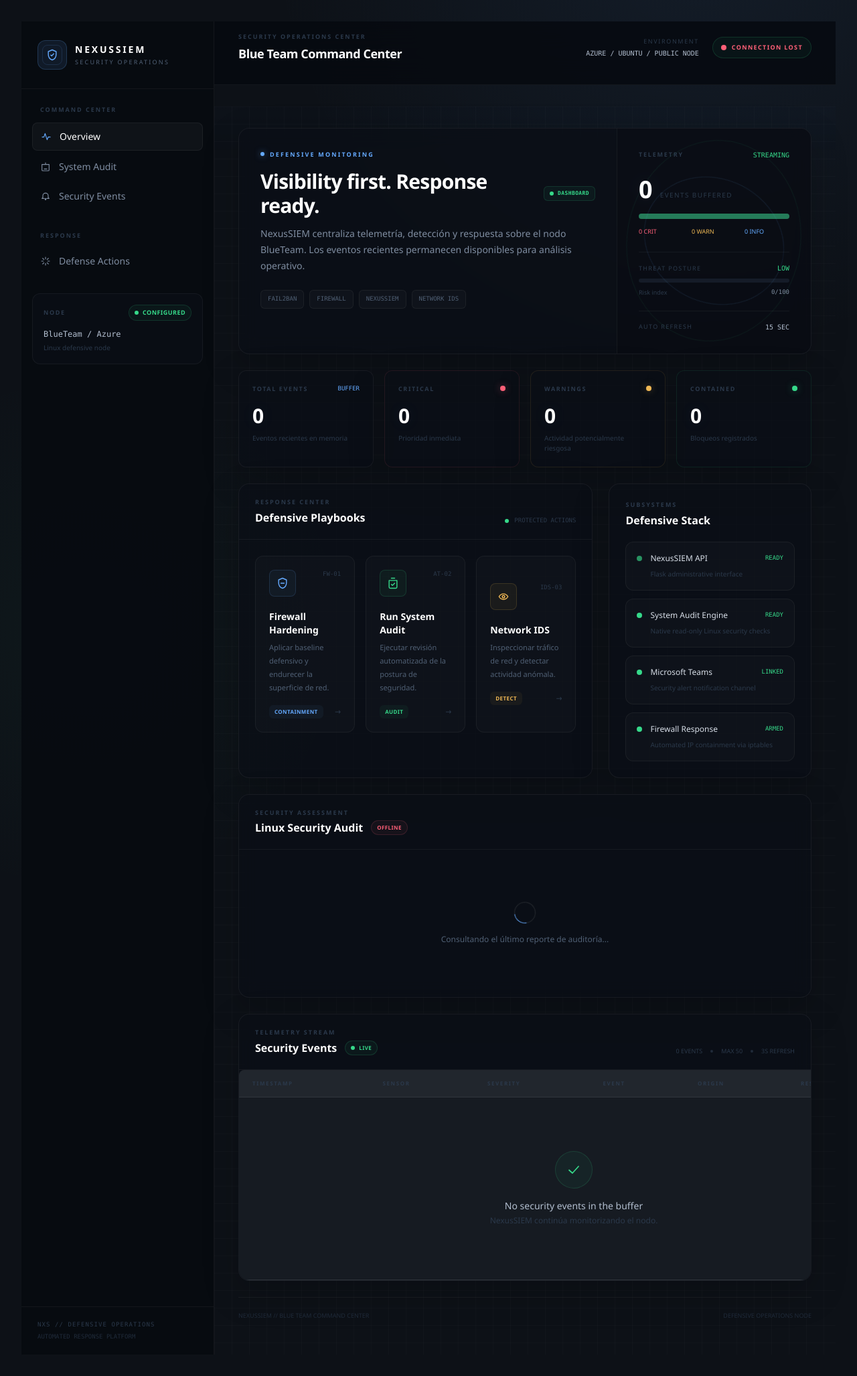
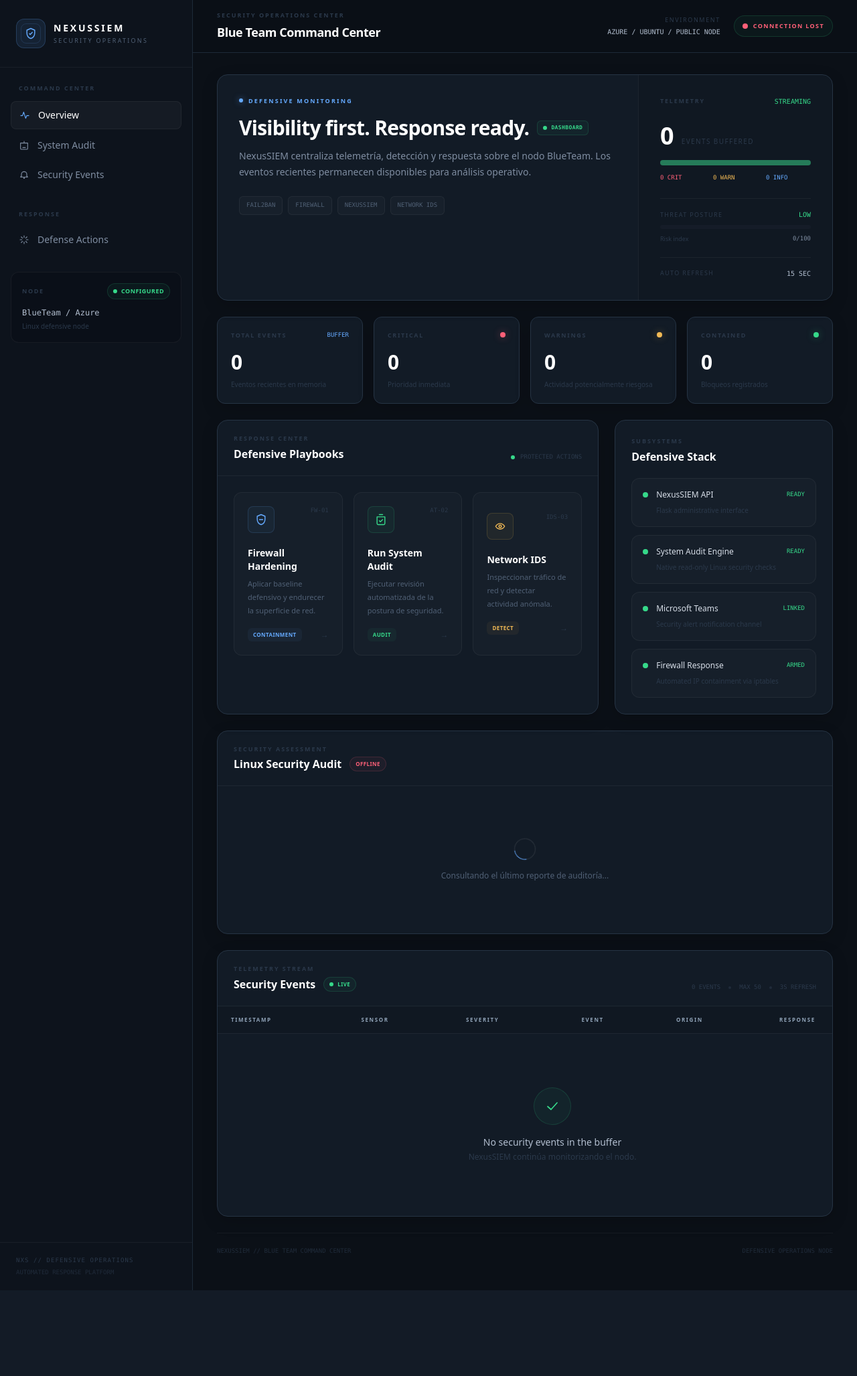
Before and after one commit to GaboX280/NexusSIEM, a Flask app: template blue_team/web_app/templates/index.html in a window 1280 px wide. Shown: the whole page at 67% size. After the commit the page ends 1927 px from the top, so only its background shows below. Run offline with Flask 3, Linux system fonts and the light colour scheme; the template is opened without the code that fills it, so the values that code supplies are empty; some libraries are stand-ins or nearby versions.

Commit message:
Replace legacy stylesheet with restrained SOC visual system

```diff
--- a/blue_team/web_app/static/style.css
+++ b/blue_team/web_app/static/style.css
@@ -1,91 +1,87 @@
-* {
-    margin: 0;
-    padding: 0;
-    box-sizing: border-box;
-    font-family: 'Segoe UI', Tahoma, Geneva, Verdana, sans-serif;
+/*
+ * NexusSIEM dashboard
+ * Restrained SOC interface: clear hierarchy, solid surfaces and meaningful status.
+ */
+:root {
+    color-scheme: dark;
+    --nexus-page: #0b1017;
+    --nexus-sidebar: #0d131c;
+    --nexus-surface: #121b26;
+    --nexus-surface-raised: #172230;
+    --nexus-border: #263444;
+    --nexus-border-soft: #1d2a38;
+    --nexus-text: #e5edf5;
+    --nexus-muted: #9aaabd;
+    --nexus-subtle: #718398;
+    --nexus-blue: #78b7ff;
+    --nexus-green: #55d6a0;
+    --nexus-amber: #e8b65e;
+    --nexus-red: #f17883;
 }
-
+html, body {
+    background: var(--nexus-page) !important;
+    color: var(--nexus-text);
+}
 body {
-    background-color: #0d1117;
-    color: #c9d1d9;
-    padding: 2rem;
+    background-image: none !important;
+    font-family: Inter, ui-sans-serif, system-ui, -apple-system, BlinkMacSystemFont, "Segoe UI", sans-serif;
 }
-
-.container {
-    max-width: 1200px;
-    margin: 0 auto;
+::selection { background: rgba(120, 183, 255, .24); }
+::-webkit-scrollbar-track { background: var(--nexus-page); }
+::-webkit-scrollbar-thumb { background: #344456; border-radius: 8px; }
+.grid-bg { background-image: none !important; }
+.panel {
+    background: var(--nexus-surface) !important;
+    border: 1px solid var(--nexus-border) !important;
+    box-shadow: 0 8px 24px rgba(0, 0, 0, .16) !important;
+    backdrop-filter: none !important;
 }
-
-header {
-    margin-bottom: 2rem;
-    border-bottom: 1px solid #30363d;
-    padding-bottom: 1rem;
+aside {
+    background: var(--nexus-sidebar) !important;
+    border-color: var(--nexus-border-soft) !important;
 }
-
-h1 {
-    color: #58a6ff;
-    font-size: 2rem;
-    margin-bottom: 0.5rem;
+header.sticky {
+    background: rgba(11, 16, 23, .96) !important;
+    border-color: var(--nexus-border-soft) !important;
+    backdrop-filter: none !important;
 }
-
-table {
-    width: 100%;
-    border-collapse: collapse;
-    background-color: #161b22;
-    border-radius: 8px;
-    overflow: hidden;
+.micro-shine::after, .orbital::before, .orbital::after, .scan {
+    display: none !important;
+    animation: none !important;
 }
-
-th, td {
-    padding: 15px;
-    text-align: left;
-    border-bottom: 1px solid #30363d;
+.reveal, .event-row {
+    opacity: 1 !important;
+    transform: none !important;
+    animation: none !important;
 }
-
-th {
-    background-color: #21262d;
-    color: #8b949e;
-    font-weight: 600;
-    text-transform: uppercase;
-    font-size: 0.85rem;
+.subsystem-dot, .pulse-ring::after, .stream-bar { animation: none !important; }
+.live-dot, .metric-number { box-shadow: none !important; text-shadow: none !important; }
+.action-card { transition: background-color .16s ease, border-color .16s ease !important; }
+.action-card:hover {
+    transform: none !important;
+    background: var(--nexus-surface-raised) !important;
+    border-color: #3b526b !important;
 }
-
-tr:hover {
-    background-color: #1f242c;
+.action-card:disabled { opacity: .55; cursor: wait; }
+table { border-collapse: separate; border-spacing: 0; }
+thead { background: #101923; }
+th { color: #8fa2b7 !important; font-weight: 600 !important; letter-spacing: .06em; }
+td { border-color: var(--nexus-border-soft) !important; }
+tbody tr:hover { background: rgba(120, 183, 255, .035) !important; }
+.event-row td { vertical-align: top; }
+.severity-row::before { width: 3px; }
+button:focus-visible, a:focus-visible, summary:focus-visible {
+    outline: 2px solid var(--nexus-blue);
+    outline-offset: 3px;
 }
-
-.badge {
-    padding: 4px 8px;
-    border-radius: 12px;
-    font-size: 0.8rem;
-    font-weight: bold;
+@media (max-width: 640px) {
+    .panel { border-radius: 12px !important; }
 }
-
-.CRITICAL {
-    background-color: rgba(248, 81, 73, 0.1);
-    color: #ff7b72;
-    border: 1px solid #ff7b72;
+@media (prefers-reduced-motion: reduce) {
+    *, *::before, *::after {
+        animation-duration: .01ms !important;
+        animation-iteration-count: 1 !important;
+        scroll-behavior: auto !important;
+        transition-duration: .01ms !important;
+    }
 }
-
-.WARNING {
-    background-color: rgba(210, 153, 34, 0.1);
-    color: #d29922;
-    border: 1px solid #d29922;
-}
-
-.INFO {
-    background-color: rgba(88, 166, 255, 0.1);
-    color: #58a6ff;
-    border: 1px solid #58a6ff;
-}
-
-.action {
-    color: #3fb950;
-    font-weight: 500;
-}
-
-.empty {
-    text-align: center;
-    color: #8b949e;
-    padding: 2rem;
-}
```
